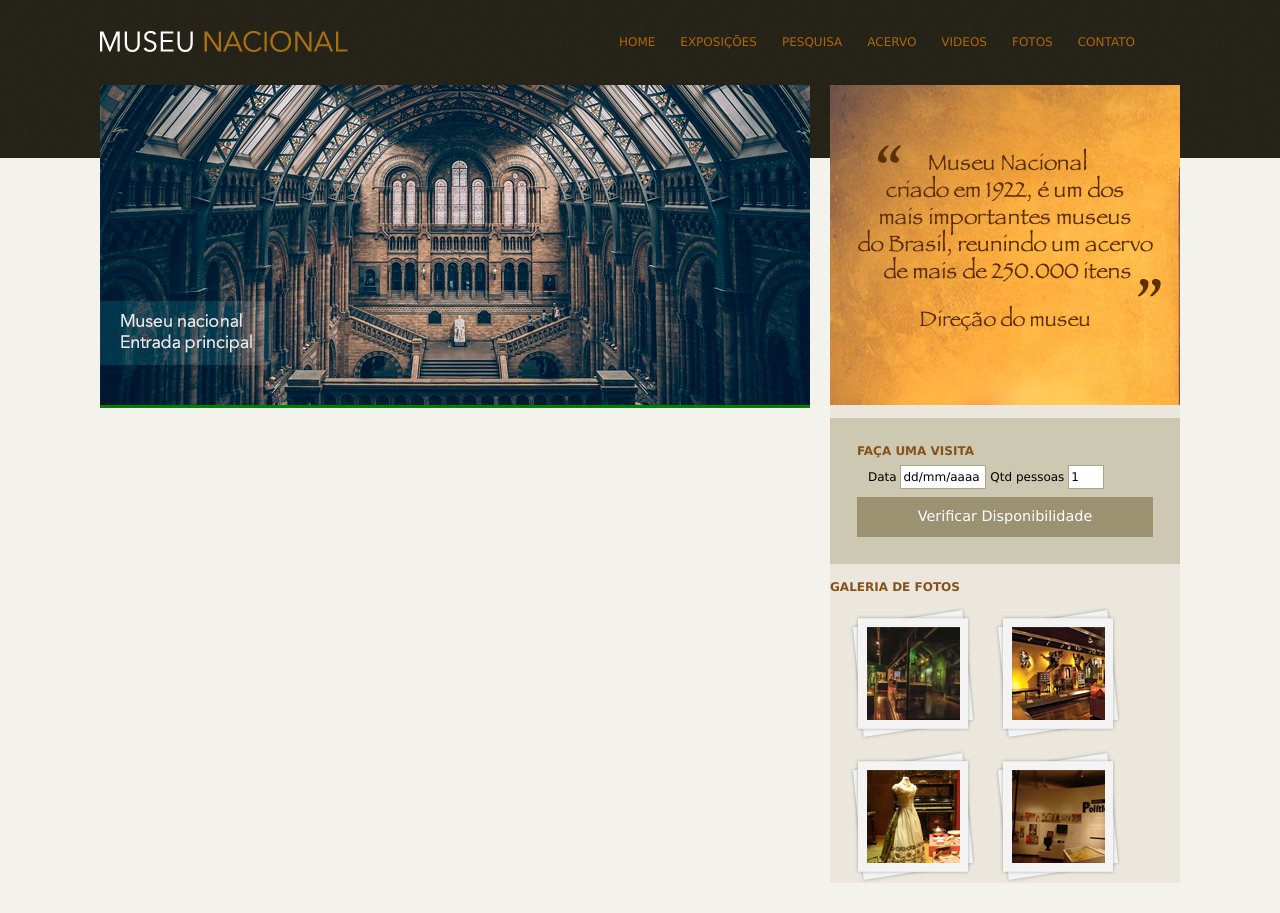
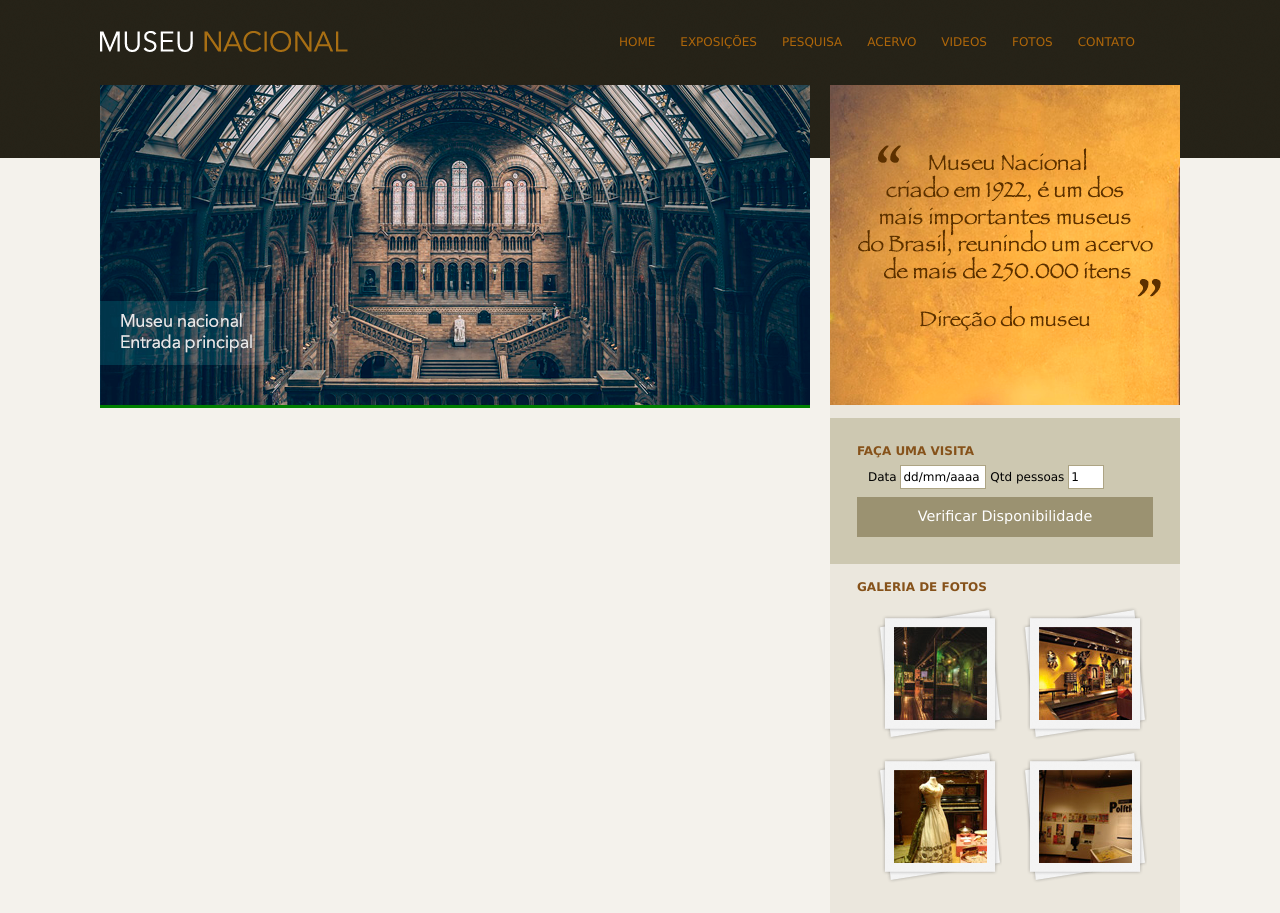
Before and after one commit to ZekasDev/MuseuNacional, a plain HTML site: page index.html in a window 1280 px wide. Before the commit the page ends 883 px from the top, so only its background shows below. Drawn offline with Linux system fonts and the light colour scheme.

Commit message:
Finalizando retoques em GALERIA DE FOTOS

```diff
--- a/CSS/style.css
+++ b/CSS/style.css
@@ -71,12 +71,18 @@ aside {
     width: 350px;
     float: right;
     background: #ebe7dd;
+    padding-bottom: 30px;
 }
 
 section#visita {
     background: #cdc8b1;
     padding: 10px 27px 27px 27px;
     margin-top: 10px;
+}
+
+section#galeria {
+    padding: 0 27px 0 27px;
+
 }
 
 section#galeria a {
```
